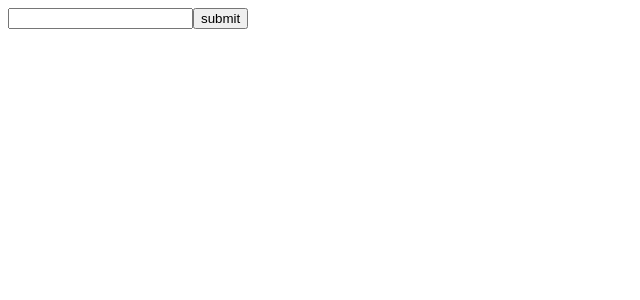
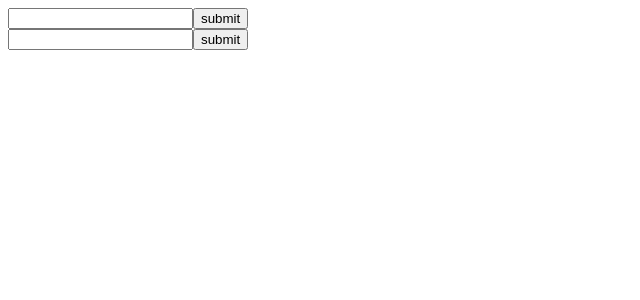
Before and after one commit to rajeshkumar997/Todo-List-with-useReducer-hook---Error-Boundaries-Building-Using-a-Custom-Con---9bwtuka3dqs1, a React app: page / in a window 1280 px wide. Shown: the top 300 px of the page, without its empty margins (0-640 px from the left). Built offline with nearby package versions, Linux system fonts and the light colour scheme.

Commit message:
Update App.js

```diff
--- a/src/components/App.js
+++ b/src/components/App.js
@@ -11,6 +11,8 @@ const App = () => {
     <div id="main">
       <AddTodo />
      {/* Render list of Todo Components here */}
+      <AddTodo dispatch={dispatch} state={state} />
+      <Todo dispatch={dispatch} state={state}/>
     </div>
   )
 }
```
